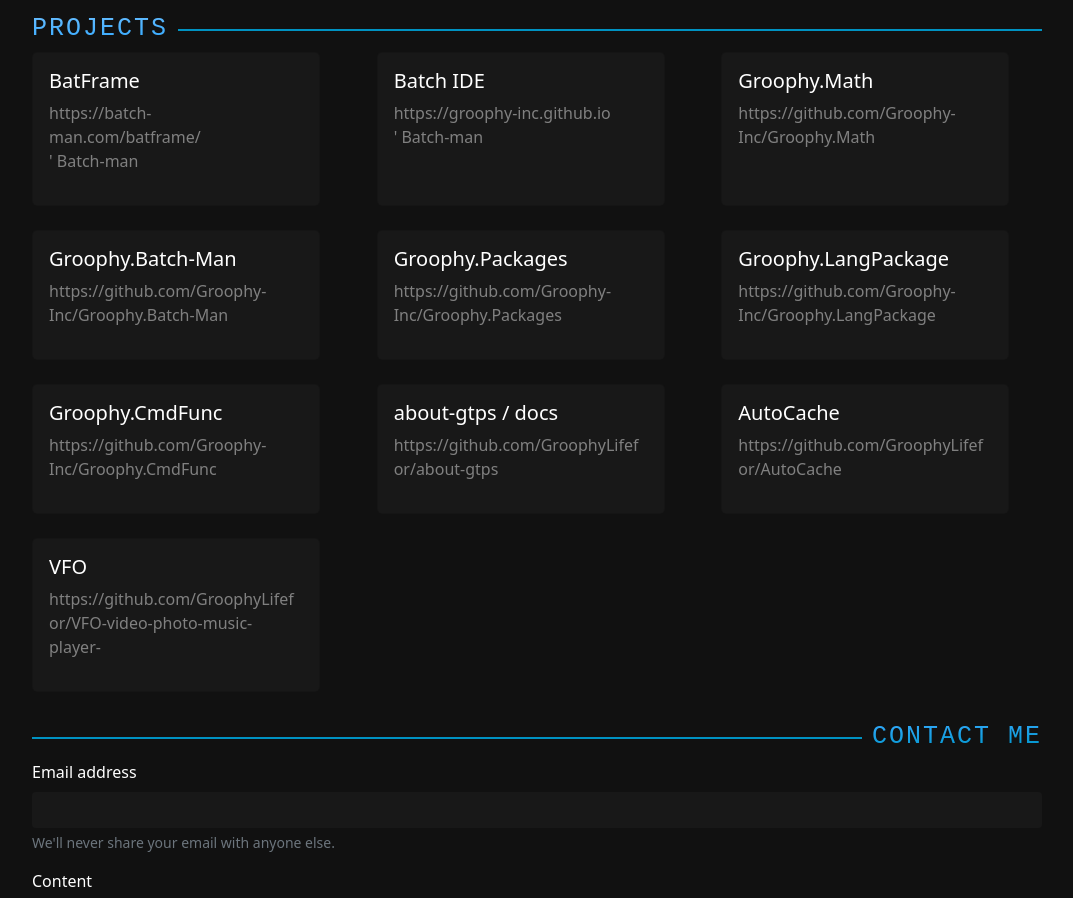
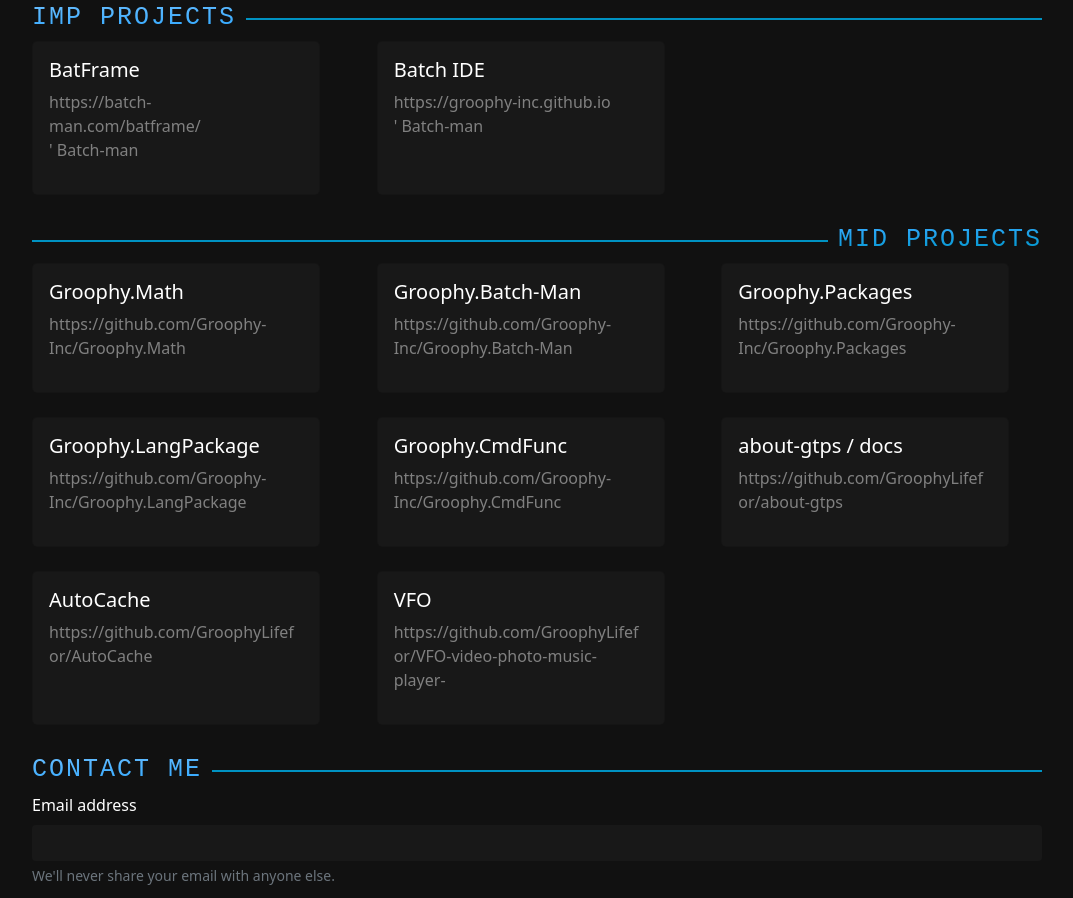
Before and after one commit to MuratKirazkaya/MuratKirazkaya.github.io, a plain HTML site: page index.html in a window 1280 px wide. Shown: the part 317-1215 px from the top of the page, without its empty margins (103-1176 px from the left). Drawn offline with nearby package versions, Linux system fonts and the light colour scheme; a web font is replaced by a local one.

Commit message:
Update index.html

```diff
--- a/index.html
+++ b/index.html
@@ -17,7 +17,7 @@
 
 <body>
     <!-- GRADIANT EFFECT ON TOP -->
-    <h1 id="main-heading" class="gradiant-effect"></h1>
+    <!--<h1 id="main-heading" class="gradiant-effect"></h1> -->
     <!-- MAIN DIVIDER WHICH CONTAINS ALL THE OTHER CATEGORY-->
     <div id="main-box">
         <!-- ABOUT ME SECTION -->
@@ -49,7 +49,7 @@
 
 
         <div class="container-xxl gradiant-effect" style=" max-width: 1034px;" id="third-heading">
-            <h1>PROJECTS</h1>
+            <h1>IMP PROJECTS</h1>
         </div>
 
         <!-- PROJECT THAT HE OWNS -->
@@ -71,6 +71,18 @@
                         </div>
                     </div>
                 </div>
+
+
+
+            </div>
+        </div>
+
+        <div class="container-xxl gradiant-effect" style=" max-width: 1034px;" id="fourth-heading">
+            <h1>MID PROJECTS</h1>
+        </div>
+
+        <div class="container-xxl" style="max-width: 1034px;" id="projects">
+            <div class="row row-cols-1 row-cols-md-3 g-4">
 
                 <div class="col">
                     <div class="card mb-3 h-100" style="max-width: 18rem;">
@@ -148,7 +160,7 @@
             </div>
         </div>
 
-        <div class="container-xxl gradiant-effect" style=" max-width: 1034px;" id="fourth-heading">
+        <div class="container-xxl gradiant-effect" style=" max-width: 1034px;" id="third-heading">
             <h1>CONTACT ME</h1>
         </div>
 
```
